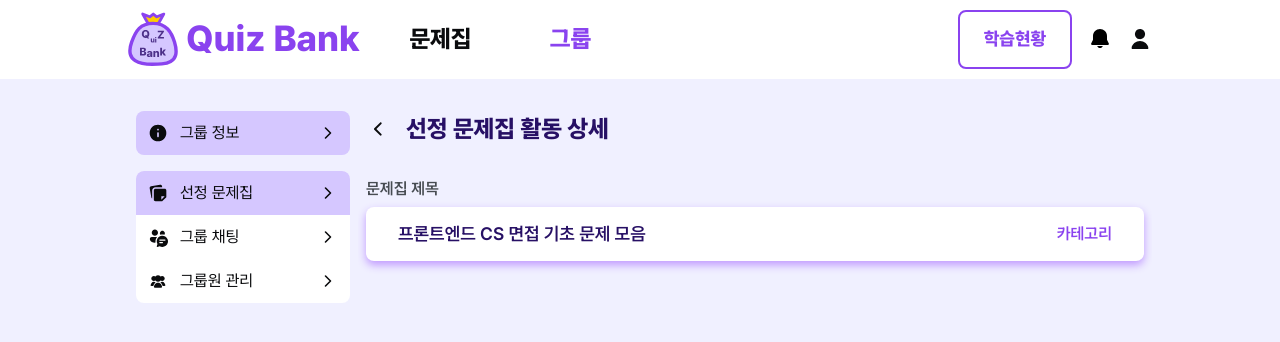
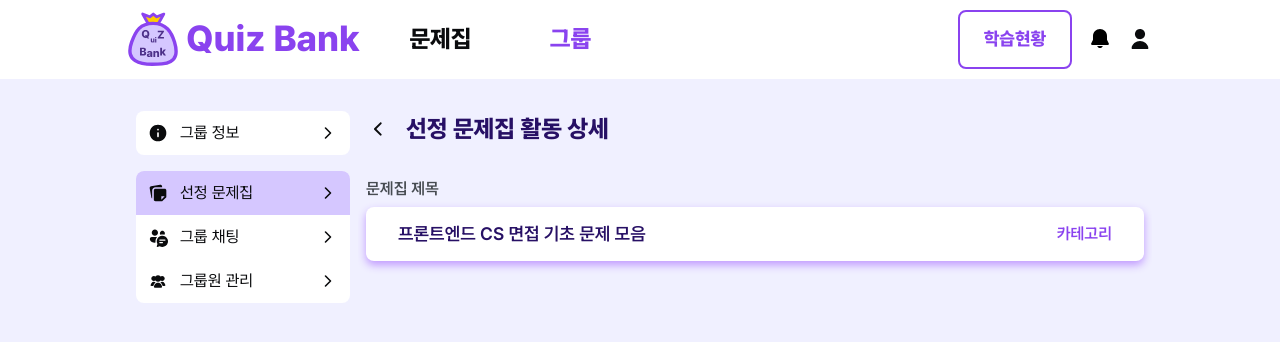
Before and after one commit to QuizBank-Dev/QuizBank-FE, a Next.js app: page /group/1/quizbook/1 in a window 1280 px wide. Shown: the top 342 px of the page. Built offline with nearby package versions, Linux system fonts and the light colour scheme; no server answers.

Commit message:
🚚 그룹 정보 페이지 라우트 폴더 변경

```diff
--- a/src/app/group/(layout)/_components/GroupCard/Name.tsx
+++ b/src/app/group/(layout)/_components/GroupCard/Name.tsx
@@ -10,7 +10,7 @@ export default function Name() {
 
     return (
         <h3 className="cursor-pointer text-mobile-body-lg font-semi-bold md:text-pc-body-lg">
-            <Link href={`/group/${_id}`}>{name}</Link>
+            <Link href={`/group/${_id}/info`}>{name}</Link>
         </h3>
     )
 }
--- a/src/app/group/[groupId]/layout.tsx
+++ b/src/app/group/[groupId]/layout.tsx
@@ -21,7 +21,7 @@ export default async function GroupSidebarLayout({
                         <Sidebar.Item
                             icon={<InfoIcon className="size-5" />}
                             text="그룹 정보"
-                            href={`/group/${groupId}`}
+                            href={`/group/${groupId}/info`}
                         />
                     </Sidebar.Group>
                     <Sidebar.Group>
```
Also changed, not shown: src/app/group/[groupId]/info/_components/GroupInfo.tsx (renamed from src/app/group/[groupId]/_components/GroupInfo.tsx), src/app/group/[groupId]/info/page.tsx (renamed from src/app/group/[groupId]/page.tsx).
